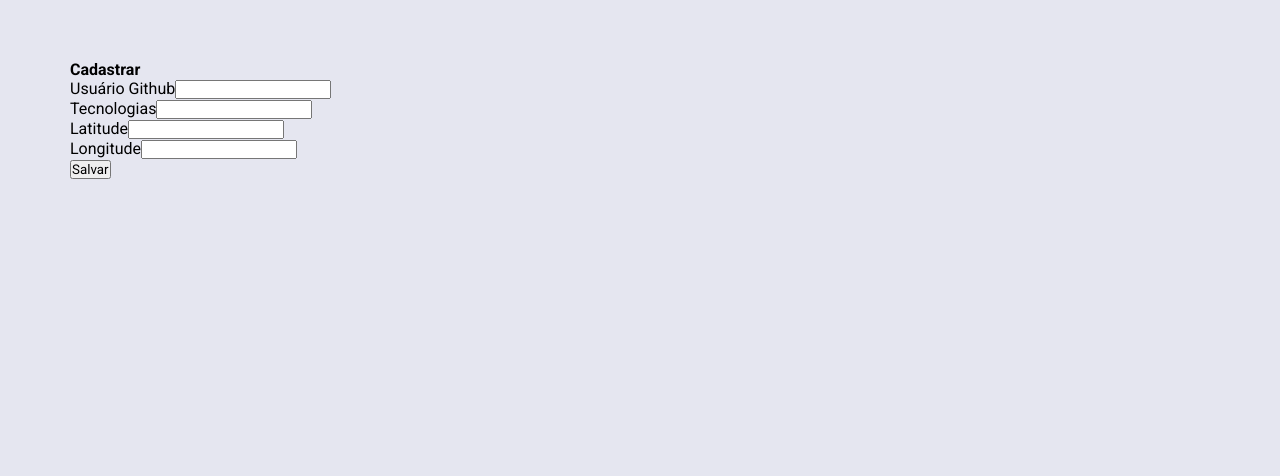
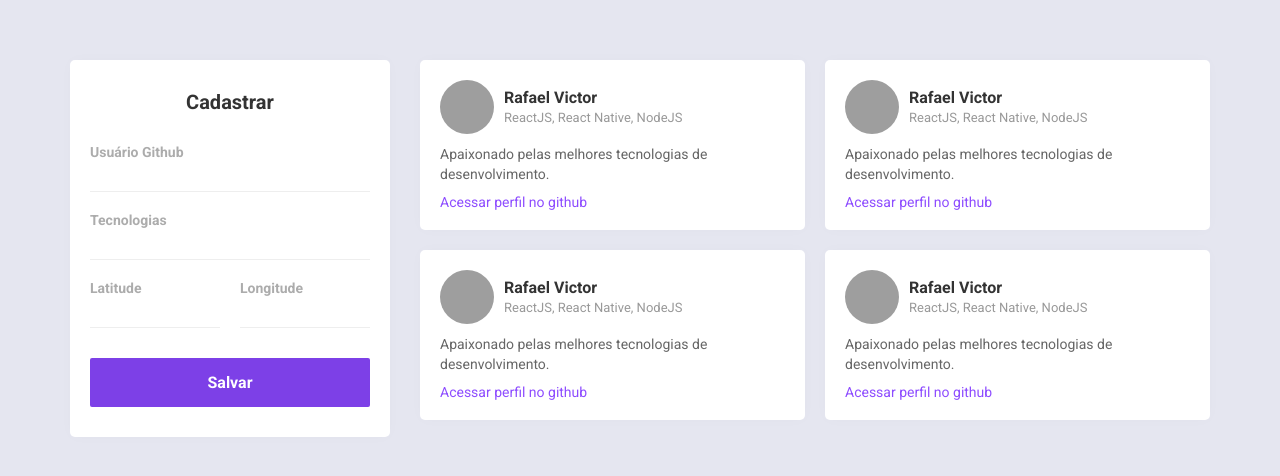
Before and after one commit to faelvictor/OmniStack-10, a React (Create React App) app in the folder web/: page / in a window 1280 px wide. Shown: the top 476 px of the page. Built offline with nearby package versions, Linux system fonts and the light colour scheme; grey boxes are pictures that could not be loaded.

Commit message:
front-end-start
Estrutura front-end do app

```diff
--- a/web/src/App.css
+++ b/web/src/App.css
@@ -8,3 +8,23 @@
     flex-direction: row; /* Row pois eu quero que tudo da minha aplicação fique uma do lado da outra */
     align-items: flex-start; /* Pois quero que meus items fiquem alinhados ao topo */
 }
+
+#app main {
+    margin-left: 30px;  /* Separando o main do sidebar */
+}
+
+/* Responsividade */
+@media (max-width: 1030px) { /* Quando a tela atingir a largura de 1030px... */
+    #app {
+        flex-direction: column;
+    }
+
+    #app main {
+        margin-left: 0;
+        margin-top: 30px;
+    }
+
+    #app aside {
+        width: 100%;
+    }
+}
--- a/web/src/App.js
+++ b/web/src/App.js
@@ -2,6 +2,8 @@
 
 import './global.css';  /* Importa o global.css */
 import './app.css';
+import './sidebar.css';
+import './main.css';
 
 function App() {      /* O nosso App.js é uma função que retorna um conteúdo HTML.
   Detalhe que estamos trabalhando um código HTML dentro de JavaScript (JSX)*/
@@ -12,6 +14,7 @@
   fazer uma outra div, por isso em 'latitude' e 'longitude' há duas divs em torno. Na div pai chamei o
   'div.input.group'.Outra alternativa é usar grid
   */
+
   return (    // HTML
     <div id="app">
       <aside>
@@ -42,8 +45,57 @@
           <button type="submit">Salvar</button>
         </form>
       </aside>
+
       <main>
+        <ul>
+          <li className="dev-item">
+            <header>
+              <img src="https://avatars2.githubusercontent.com/u/72525405?s=460&u=e3956760c80de46f3ab196f71ecfc4875e18e345&v=4" alt="Rafael Victor"/>
+              <div className="user-info">
+                <strong>Rafael Victor</strong>
+                <span>ReactJS, React Native, NodeJS</span>
+              </div>
+              <p>Apaixonado pelas melhores tecnologias de desenvolvimento.</p>
+              <a href="https://github.com/faelvictor">Acessar perfil no github</a>
+            </header>
+          </li>
 
+          <li className="dev-item">
+            <header>
+              <img src="https://avatars2.githubusercontent.com/u/72525405?s=460&u=e3956760c80de46f3ab196f71ecfc4875e18e345&v=4" alt="Rafael Victor"/>
+              <div className="user-info">
+                <strong>Rafael Victor</strong>
+                <span>ReactJS, React Native, NodeJS</span>
+              </div>
+              <p>Apaixonado pelas melhores tecnologias de desenvolvimento.</p>
+              <a href="https://github.com/faelvictor">Acessar perfil no github</a>
+            </header>
+          </li>
+
+          <li className="dev-item">
+            <header>
+              <img src="https://avatars2.githubusercontent.com/u/72525405?s=460&u=e3956760c80de46f3ab196f71ecfc4875e18e345&v=4" alt="Rafael Victor"/>
+              <div className="user-info">
+                <strong>Rafael Victor</strong>
+                <span>ReactJS, React Native, NodeJS</span>
+              </div>
+              <p>Apaixonado pelas melhores tecnologias de desenvolvimento.</p>
+              <a href="https://github.com/faelvictor">Acessar perfil no github</a>
+            </header>
+          </li>
+
+          <li className="dev-item">
+            <header>
+              <img src="https://avatars2.githubusercontent.com/u/72525405?s=460&u=e3956760c80de46f3ab196f71ecfc4875e18e345&v=4" alt="Rafael Victor"/>
+              <div className="user-info">
+                <strong>Rafael Victor</strong>
+                <span>ReactJS, React Native, NodeJS</span>
+              </div>
+              <p>Apaixonado pelas melhores tecnologias de desenvolvimento.</p>
+              <a href="https://github.com/faelvictor">Acessar perfil no github</a>
+            </header>
+          </li>
+        </ul>
       </main>
     </div>
   );
--- a/web/src/main.css
+++ b/web/src/main.css
@@ -0,0 +1,70 @@
+main {
+    flex: 1;
+}
+
+main ul {
+    display: grid;
+    grid-template-columns: repeat(2, 1fr);
+    gap: 20px;
+    list-style: none;
+}
+
+/* Responsividade*/
+@media (max-width: 650px) {     /* Quando atingir a largura de 650px...*/
+    main ul {
+        grid-template-columns: 1fr;
+    }
+}
+
+li.dev-item {
+    background: #fff;
+    box-shadow: 0 0 14px 0 rgba(0, 0, 0, 0.02);
+    border-radius: 5px;
+    padding: 20px;
+}
+
+li.dev-item header {
+    display: flex;
+    flex-direction: row;
+    align-items:center;
+    flex-wrap: wrap;
+}
+
+li.dev-item header img {
+    width: 54px;
+    height: 54px;
+    border-radius: 50%;
+}
+
+li.dev-item header .user-info {
+    margin-left: 10px;
+}
+
+.user-info strong {
+    display: block;
+    font-size: 16px;
+    color: #333333;
+}
+
+.user-info span {
+    font-size: 13px;
+    color: #999;
+    margin-top: 2px;
+}
+
+li.dev-item p {
+    color: #666;
+    font-size: 14px;
+    line-height: 20px;
+    margin: 10px 0;
+}
+
+li.dev-item a {
+    color: #8e4dff;
+    font-size: 14px;
+    text-decoration: none;
+}
+
+li.dev-item a:hover {
+    color: #5a2ea6;
+}
--- a/web/src/sidebar.css
+++ b/web/src/sidebar.css
@@ -0,0 +1,67 @@
+aside {
+    width: 320px;
+    background: #FFF;
+    box-shadow: 0 0 14px 0 rgba(0, 0, 0, 0.02);
+    border-radius: 5px;
+    padding: 30px 20px; /*30px cima e em baixo e 20px direita e esquerda */
+}
+
+aside strong {
+    font-size: 20px;
+    text-align: center;
+    display: block;
+    color: #333333;
+}
+
+aside form {
+    margin-top: 30px;
+}
+
+aside form .input-block + .input-block {
+    margin-top: 20px;
+}
+
+aside form .input-group .input-block {
+    margin-top: 0;
+}
+
+aside form .input-group {
+    margin-top: 20px;
+    display: grid;
+    gap: 20px;
+    grid-template-columns: 1fr 1fr;
+}
+
+aside form .input-block label{
+    color: #acacac;
+    font-size: 14px;
+    font-weight: bold;
+    display: block;
+}
+
+aside form .input-block input {
+    width: 100%;
+    height: 32px;
+    font-size: 14px;
+    color: #666666;
+    border: 0;
+    border-bottom: 1px solid #eee;
+}
+
+aside form button[type=submit] {
+    width: 100%;
+    border: 0;
+    margin-top: 30px;
+    background: #7d40e7;
+    border-radius: 2px;
+    padding: 15px 20px;
+    font-size: 16px;
+    font-weight: bold;
+    color: #FFF;
+    cursor: pointer;
+    transition: background 0.5s;
+}
+
+aside form button[type=submit]:hover {
+    background: #6931ca;
+}
```
